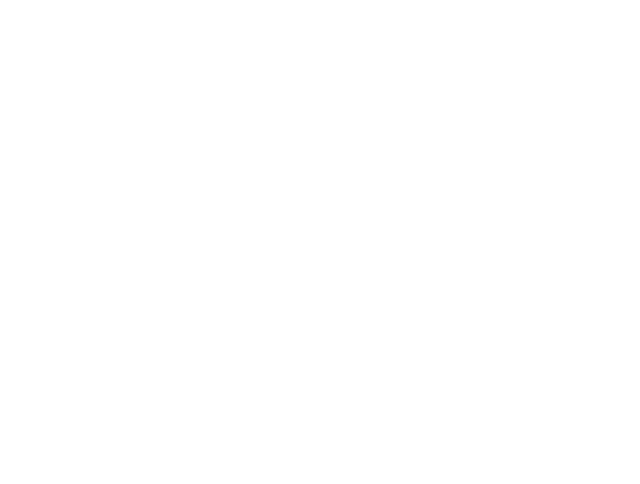
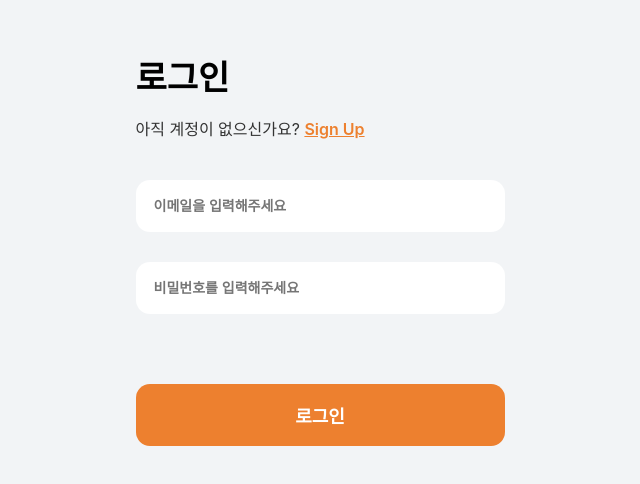
Before and after one commit to LIKELION-HUFS-13th-MANAGEMENT/Recruitment-Frontend, a React (Create React App) app: page /login in a window 1280 px wide. Before the commit this address had no page. Shown: the part 152-636 px from the top of the page, without its empty margins (320-960 px from the left). Built offline with nearby package versions, Linux system fonts and the light colour scheme.

Commit message:
feat: 로그인 구현

```diff
--- a/src/App.js
+++ b/src/App.js
@@ -4,6 +4,7 @@ import Write from './ui/pages/write';
 import SignupPage from './ui/pages/SignupPage';
 import FormListView from './ui/pages/FormListView';
 import MainPage from './ui/pages/MainPage';
+import LoginPage from './ui/pages/LoginPage';
 
 function App() {
   return (
@@ -12,6 +13,7 @@ function App() {
         <Route path="/" element={<MainPage />} />
         <Route path="/write" element={<Write />} />
         <Route path="/signup" element={<SignupPage />} />
+        <Route path="/login" element={<LoginPage />} />
         <Route path="/formlistview" element={<FormListView />} />
       </Routes>
     </BrowserRouter>
--- /dev/null
+++ b/src/logic/hooks/useLogin.js
@@ -0,0 +1,49 @@
+import { useNavigate } from 'react-router-dom';
+
+const BASE_URL = 'https://woodzverse.pythonanywhere.com';
+
+const useLogin = () => {
+  const navigate = useNavigate();
+
+  const handleLogin = async (email, password) => {
+    try {
+      const response = await fetch(`${BASE_URL}/member/login/`, {
+        method: 'POST',
+        headers: {
+          'Content-Type': 'application/json',
+        },
+        body: JSON.stringify({ email, password }),
+      });
+
+      console.log('서버 응답 상태 코드:', response.status);
+
+      const data = await response.json();
+      console.log('서버 응답 데이터:', data);
+
+      if (!response.ok) {
+        const errorMessage = data.error?.[0] || '로그인에 실패했습니다.';
+
+        // 회원가입이 필요할 경우
+        if (errorMessage.includes('Invalid email or password')) {
+          alert('이메일이 존재하지 않습니다. 회원가입을 진행해주세요.');
+          return;
+        }
+
+        throw new Error(errorMessage);
+      }
+
+      // 토큰 저장
+      localStorage.setItem('access_token', data.access);
+      localStorage.setItem('refresh_token', data.refresh);
+
+      // 로그인 성공 시 메인 페이지로 이동
+      navigate('/');
+    } catch (error) {
+      alert(error.message);
+    }
+  };
+
+  return { handleLogin };
+};
+
+export default useLogin;
--- /dev/null
+++ b/src/ui/pages/LoginPage.js
@@ -0,0 +1,55 @@
+import React, { useState } from 'react';
+import { useNavigate } from 'react-router-dom';
+import useLogin from '../../logic/hooks/useLogin';
+import * as L from '../styles/LoginPageStyled';
+
+function LoginPage() {
+  const { handleLogin } = useLogin();
+  const navigate = useNavigate();
+  const [email, setEmail] = useState('');
+  const [password, setPassword] = useState('');
+
+  const handleSubmit = (e) => {
+    e.preventDefault();
+    console.log('입력된 이메일:', email);
+    console.log('입력된 비밀번호:', password);
+
+    // 입력 검증
+    if (!email) return alert('이메일을 입력해주세요.');
+    if (!password) return alert('비밀번호를 입력해주세요.');
+    handleLogin(email, password); // 훅에서 로그인 요청 처리
+  };
+
+  return (
+    <L.LoginBody>
+      <L.LoginContent>
+        <L.LoginTitle>로그인</L.LoginTitle>
+        <L.SubText>
+          아직 계정이 없으신가요?{' '}
+          <L.SignupLink onClick={() => navigate('/signup')}>
+            Sign Up
+          </L.SignupLink>
+        </L.SubText>
+        <L.Form onSubmit={handleSubmit}>
+          <L.Input
+            type="email"
+            placeholder="이메일을 입력해주세요"
+            value={email}
+            onChange={(e) => setEmail(e.target.value)}
+            required
+          />
+          <L.Input
+            type="password"
+            placeholder="비밀번호를 입력해주세요"
+            value={password}
+            onChange={(e) => setPassword(e.target.value)}
+            required
+          />
+          <L.LoginBtn type="submit">로그인</L.LoginBtn>
+        </L.Form>
+      </L.LoginContent>
+    </L.LoginBody>
+  );
+}
+
+export default LoginPage;
--- /dev/null
+++ b/src/ui/styles/LoginPageStyled.js
@@ -0,0 +1,81 @@
+import styled from 'styled-components';
+
+export const LoginBody = styled.div`
+  background-color: #f2f4f6;
+  width: 100vw;
+  height: 100vh;
+  display: flex;
+  flex-direction: column;
+  justify-content: center;
+  align-items: center;
+  padding: 20px;
+  box-sizing: border-box;
+`;
+
+export const LoginContent = styled.div`
+  width: 369px;
+`;
+
+export const LoginTitle = styled.div`
+  font-size: 34px;
+  font-weight: 900;
+`;
+
+export const SubText = styled.p`
+  font-size: 16px;
+  color: #333;
+  margin-bottom: 20px;
+`;
+
+export const SignupLink = styled.span`
+  color: #ed802f;
+  font-weight: 600;
+  cursor: pointer;
+  text-decoration-line: underline;
+
+  &:hover {
+    text-decoration: underline;
+  }
+`;
+
+export const Form = styled.form`
+  color: #212224;
+  font-size: 16px;
+  font-weight: 700;
+  line-height: normal;
+  margin-top: 40px;
+`;
+
+export const Input = styled.input`
+  display: flex;
+  width: 369px;
+  padding: 18px;
+  margin: 30px auto;
+  justify-content: center;
+  align-items: center;
+  gap: 10px;
+  border-radius: 14px;
+  background: #fff;
+  border: none;
+  box-sizing: border-box;
+  font-weight: bold;
+  font-size: 14px;
+  color: #a3a3a3;
+`;
+
+export const LoginBtn = styled.button`
+  width: 369px;
+  border: none;
+  padding: 18px;
+  margin-top: 70px;
+  border-radius: 14px;
+  background: #ed802f;
+  color: #fff;
+  font-size: 18px;
+  font-weight: 800;
+  display: flex;
+  justify-content: center;
+  align-items: center;
+  box-sizing: border-box;
+  cursor: pointer;
+`;
```
